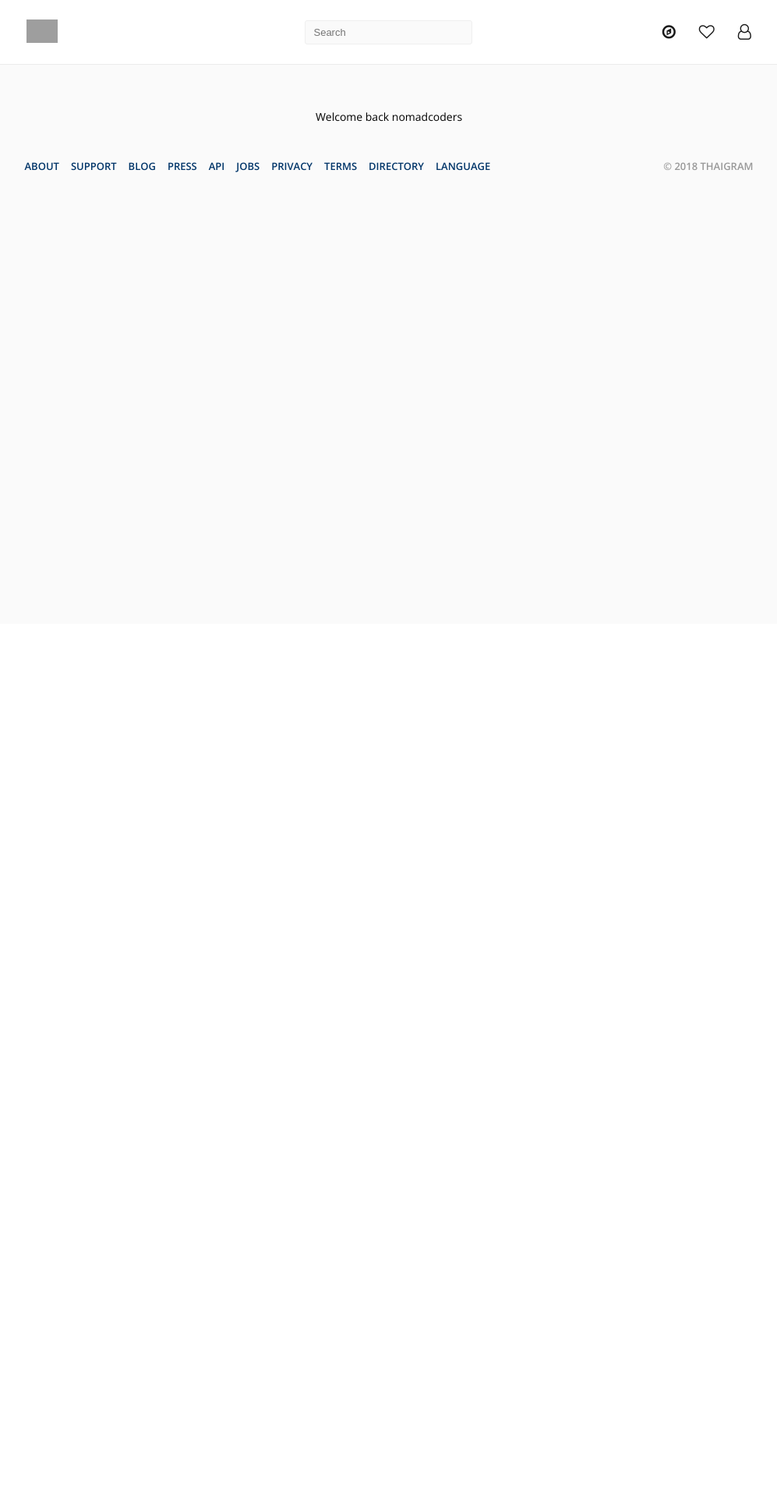
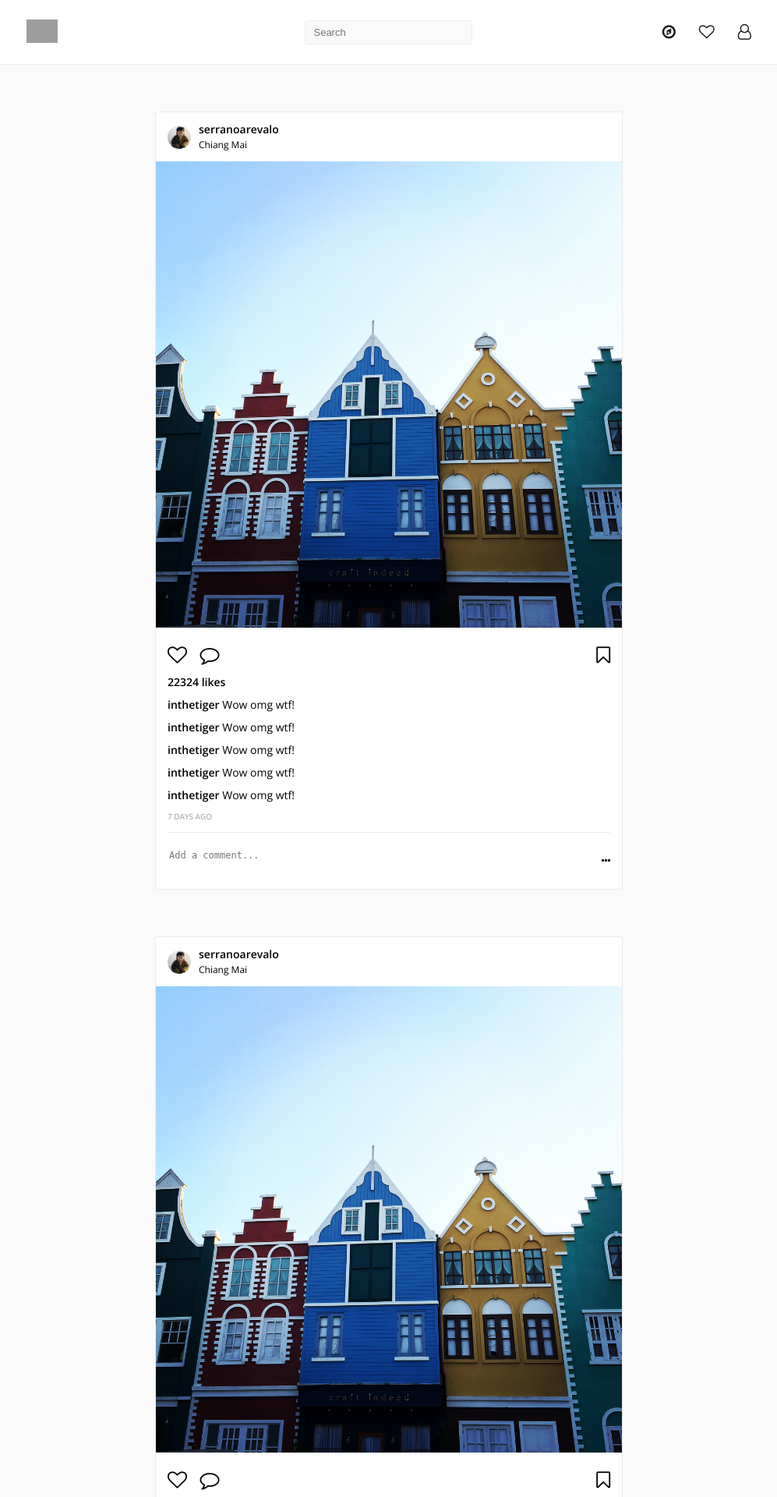
Before and after one commit to nomadcoders/thaigram01, a Django app: page / in a window 1280 px wide. Shown: the top 1920 px of the page at 78% size, without its empty margins (141-1138 px from the left). Before the commit the page ends 221 px from the top, so only its background shows below. Run offline with Django 3.2, Linux system fonts and the light colour scheme; a user stored in the database is signed in; grey boxes are pictures that could not be loaded.

Commit message:
Extending from base.html

```diff
--- a/images/templates/base.html
+++ b/images/templates/base.html
@@ -7,12 +7,18 @@
     <link rel="stylesheet" href="css/styles.css">
     <meta name="viewport" content="width=device-width, initial-scale=1.0">
     <link rel="stylesheet" href="https://maxcdn.bootstrapcdn.com/font-awesome/4.7.0/css/font-awesome.min.css">
-    <title>{{title}} | Thaigram</title>
+    <title>{% block title%}{% endblock%} | Thaigram</title>
 
 </head>
 
 <body>
-    {% if user.is_authenticated %}{% include "partials/header.html" %} {% endif %} {{message}} {% include "partials/footer.html"%}
+    {% if user.is_authenticated %}
+        {% include "partials/header.html" %}
+    {% endif %}
+
+    {% block content %}{% endblock%}
+
+    {% include "partials/footer.html"%}
 </body>
 
 </html>
--- /dev/null
+++ b/images/templates/feed.html
@@ -0,0 +1,199 @@
+{% extends "base.html" %}
+
+{% block title%}Feed{% endblock%}
+
+{% block content %}
+<main class="feed">
+
+    <div class="photo">
+        <header class="photo__header">
+            <img src="images/avatar.jpg" class="photo__avatar">
+            <div class="photo__user">
+                <span class="photo__username">serranoarevalo</span>
+                <span class="photo__location">Chiang Mai</span>
+            </div>
+        </header>
+        <img src="images/feedPhoto.jpg" class="photo__file">
+        <div class="photo__meta">
+            <div class="photo__actions">
+                <div class="photo__action-column">
+                    <span class="photo__action">
+                        <i class="fa fa-heart-o"></i>
+                    </span>
+                    <span class="photo__action">
+                        <i class="fa fa-comment-o"></i>
+                    </span>
+                </div>
+                <span class="photo__action">
+                    <i class="fa fa-bookmark-o"></i>
+                </span>
+            </div>
+            <span class="photo__likes">22324 likes</span>
+            <ul class="photo__comments">
+                <li class="photo__comment">
+                    <span class="photo__comment-author">
+                        inthetiger
+                    </span>
+                    Wow omg wtf!
+                </li>
+                <li class="photo__comment">
+                    <span class="photo__comment-author">
+                        inthetiger
+                    </span>
+                    Wow omg wtf!
+                </li>
+                <li class="photo__comment">
+                    <span class="photo__comment-author">
+                        inthetiger
+                    </span>
+                    Wow omg wtf!
+                </li>
+                <li class="photo__comment">
+                    <span class="photo__comment-author">
+                        inthetiger
+                    </span>
+                    Wow omg wtf!
+                </li>
+                <li class="photo__comment">
+                    <span class="photo__comment-author">
+                        inthetiger
+                    </span>
+                    Wow omg wtf!
+                </li>
+            </ul>
+            <span class="photo__date">7 days ago</span>
+            <div class="photo__add-comment">
+                <textarea placeholder="Add a comment..."></textarea>
+                <i class="fa fa-ellipsis-h"></i>
+            </div>
+        </div>
+    </div>
+    <div class="photo">
+        <header class="photo__header">
+            <img src="images/avatar.jpg" class="photo__avatar">
+            <div class="photo__user">
+                <span class="photo__username">serranoarevalo</span>
+                <span class="photo__location">Chiang Mai</span>
+            </div>
+        </header>
+        <img src="images/feedPhoto.jpg" class="photo__file">
+        <div class="photo__meta">
+            <div class="photo__actions">
+                <div class="photo__action-column">
+                    <span class="photo__action">
+                        <i class="fa fa-heart-o"></i>
+                    </span>
+                    <span class="photo__action">
+                        <i class="fa fa-comment-o"></i>
+                    </span>
+                </div>
+                <span class="photo__action">
+                    <i class="fa fa-bookmark-o"></i>
+                </span>
+            </div>
+            <span class="photo__likes">22324 likes</span>
+            <ul class="photo__comments">
+                <li class="photo__comment">
+                    <span class="photo__comment-author">
+                        inthetiger
+                    </span>
+                    Wow omg wtf!
+                </li>
+                <li class="photo__comment">
+                    <span class="photo__comment-author">
+                        inthetiger
+                    </span>
+                    Wow omg wtf!
+                </li>
+                <li class="photo__comment">
+                    <span class="photo__comment-author">
+                        inthetiger
+                    </span>
+                    Wow omg wtf!
+                </li>
+                <li class="photo__comment">
+                    <span class="photo__comment-author">
+                        inthetiger
+                    </span>
+                    Wow omg wtf!
+                </li>
+                <li class="photo__comment">
+                    <span class="photo__comment-author">
+                        inthetiger
+                    </span>
+                    Wow omg wtf!
+                </li>
+            </ul>
+            <span class="photo__date">7 days ago</span>
+            <div class="photo__add-comment">
+                <textarea placeholder="Add a comment..."></textarea>
+                <i class="fa fa-ellipsis-h"></i>
+            </div>
+        </div>
+    </div>
+    <div class="photo">
+        <header class="photo__header">
+            <img src="images/avatar.jpg" class="photo__avatar">
+            <div class="photo__user">
+                <span class="photo__username">serranoarevalo</span>
+                <span class="photo__location">Chiang Mai</span>
+            </div>
+        </header>
+        <img src="images/feedPhoto.jpg" class="photo__file">
+        <div class="photo__meta">
+            <div class="photo__actions">
+                <div class="photo__action-column">
+                    <span class="photo__action">
+                        <i class="fa fa-heart-o"></i>
+                    </span>
+                    <span class="photo__action">
+                        <i class="fa fa-comment-o"></i>
+                    </span>
+                </div>
+                <span class="photo__action">
+                    <i class="fa fa-bookmark-o"></i>
+                </span>
+            </div>
+            <span class="photo__likes">22324 likes</span>
+            <ul class="photo__comments">
+                <li class="photo__comment">
+                    <span class="photo__comment-author">
+                        inthetiger
+                    </span>
+                    Wow omg wtf!
+                </li>
+                <li class="photo__comment">
+                    <span class="photo__comment-author">
+                        inthetiger
+                    </span>
+                    Wow omg wtf!
+                </li>
+                <li class="photo__comment">
+                    <span class="photo__comment-author">
+                        inthetiger
+                    </span>
+                    Wow omg wtf!
+                </li>
+                <li class="photo__comment">
+                    <span class="photo__comment-author">
+                        inthetiger
+                    </span>
+                    Wow omg wtf!
+                </li>
+                <li class="photo__comment">
+                    <span class="photo__comment-author">
+                        inthetiger
+                    </span>
+                    Wow omg wtf!
+                </li>
+            </ul>
+            <span class="photo__date">7 days ago</span>
+            <div class="photo__add-comment">
+                <textarea placeholder="Add a comment..."></textarea>
+                <i class="fa fa-ellipsis-h"></i>
+            </div>
+        </div>
+    </div>
+
+</main>
+{% endblock %}
--- a/images/views.py
+++ b/images/views.py
@@ -7,15 +7,9 @@ from django.http import HttpResponse
 def index(request):
     user = request.user
     if user.is_authenticated:
-        return render(request, 'base.html', context={
-            'title': 'Feed',
-            'message': f'Welcome back {user.username}'
-        })
+        return render(request, 'feed.html')
     else:
-        return render(request, 'base.html', context={
-            'title': 'Log In',
-            'message': 'Please log in'
-        })
+        return render(request, 'login.html')
 
 
 def profile(request):
```
Also changed, not shown: images/templates/login.html (added, +46 -0 lines).
